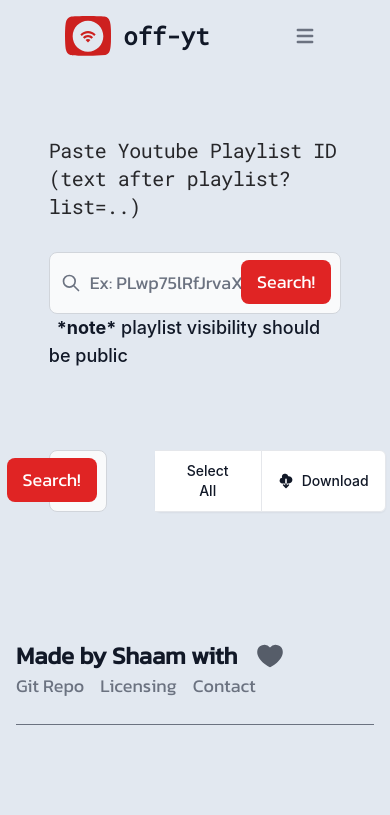
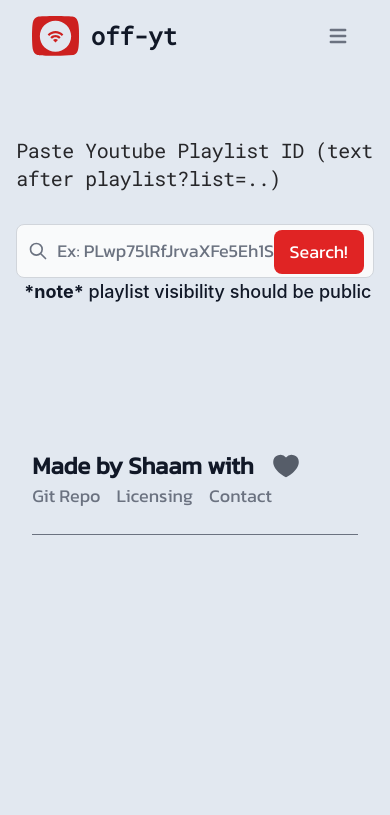
Before and after one commit to Shaam-K/offyt, a Django app: page / in a window 390 px wide. Shown: the top 815 px of the page. Run offline with Django 4.2, Linux system fonts and the light colour scheme; some libraries are stand-ins or nearby versions.

Commit message:
made the site more responsive and better alignment

```diff
--- a/offyt_web/offyt_app/static/css/base.css
+++ b/offyt_web/offyt_app/static/css/base.css
@@ -2,3 +2,18 @@
     width: 100%;
     margin-top: 5rem;
 }
+
+.vid_search_cont {
+    display: none;
+}
+
+nav {
+    height: 20vh;
+}
+
+
+@media only screen and (max-width: 770px) {
+    nav {
+      height: auto;
+    }
+}
--- a/offyt_web/offyt_app/static/css/offyt_app-ui.css
+++ b/offyt_web/offyt_app/static/css/offyt_app-ui.css
@@ -626,6 +626,26 @@
   top: 0px;
 }
 
+.bottom-1 {
+  bottom: 0.25rem;
+}
+
+.bottom-1\.5 {
+  bottom: 0.375rem;
+}
+
+.-bottom-2 {
+  bottom: -0.5rem;
+}
+
+.-bottom-1 {
+  bottom: -0.25rem;
+}
+
+.-bottom-1\.5 {
+  bottom: -0.375rem;
+}
+
 .z-50 {
   z-index: 50;
 }
@@ -795,12 +804,17 @@
   width: 100%;
 }
 
-.w-12 {
-  width: 3rem;
-}
-
-.min-w-full {
-  min-width: 100%;
+.w-11\/12 {
+  width: 91.666667%;
+}
+
+.w-auto {
+  width: auto;
+}
+
+.w-max {
+  width: -moz-max-content;
+  width: max-content;
 }
 
 .max-w-2xl {
@@ -1017,6 +1035,10 @@
   padding: 1.5rem;
 }
 
+.p-3 {
+  padding: 0.75rem;
+}
+
 .px-4 {
   padding-left: 1rem;
   padding-right: 1rem;
@@ -1027,6 +1049,11 @@
   padding-right: 1.25rem;
 }
 
+.px-8 {
+  padding-left: 2rem;
+  padding-right: 2rem;
+}
+
 .py-2 {
   padding-top: 0.5rem;
   padding-bottom: 0.5rem;
@@ -1035,11 +1062,6 @@
 .py-2\.5 {
   padding-top: 0.625rem;
   padding-bottom: 0.625rem;
-}
-
-.px-8 {
-  padding-left: 2rem;
-  padding-right: 2rem;
 }
 
 .pl-10 {
--- a/offyt_web/offyt_app/static/js/checkbox.js
+++ b/offyt_web/offyt_app/static/js/checkbox.js
@@ -1,31 +1,23 @@
 var select_text = document.getElementById('sel_desel_text');
 
+var videos_checkbox = document.querySelectorAll(".video_check");
 
 var sel = false;
 
-
 var check_required = true;
 
+var check_count = 0;
+
 function no_of_checks() {
-    var check_count = 0;
-    var ele_count=document.querySelectorAll(".video_check");
 
-    for(var i=0; i<ele_count.length; i++) {
+    for(var i=0; i<videos_checkbox.length; i++) {
 
-        if(ele_count[i].type == 'checkbox' && ele_count[i].checked == true) {
+        if(videos_checkbox[i].type == 'checkbox' && videos_checkbox[i].checked == true) {
             check_count++;
         }
-
-    }
-
-    if (check_count > 0) {
-        check_required = false;
     }
 }
 
-function required_toggle() {
-    const input_check = document.getElementById('first_name');
-}
 
 function select_all(){
     var ele=document.querySelectorAll(".video_check");
--- a/offyt_web/offyt_app/templates/base.html
+++ b/offyt_web/offyt_app/templates/base.html
@@ -25,10 +25,9 @@
 
     <title>offyt - home</title>
 </head>
-<body class="debug-screens bg-slate-200 dark:bg-zinc-900 transition-colors duration-300">
-
-<div style="display: grid; place-items: center;">
-<nav class= "border-gray-200 w-3/4 mb-16">
+<body class="debug-screens bg-slate-200 dark:bg-zinc-900 transition-colors duration-300 " style="display: grid; place-items: center;">
+<div class="md:w-3/4 w-11/12">
+  <nav class= "border-gray-200 w-full mb-16">
     <div class="max-w-screen-xl flex flex-wrap items-center justify-between mx-auto p-4">
       <a href="" class="flex items-center">
           <img src="{% static 'images/offyt_white.svg' %}" class="h-10 mr-3" alt="offyt logo" />
@@ -56,11 +55,9 @@
       </div>
     </div>
   </nav>
-</div>
 
 
-<div class="input_div mb-12" style="display: grid; place-items: center;">
-  <div class="w-3/4">
+  <div class="input_div mb-12">
       <h1 class="lg:text-2xl text-xl text-zinc-800 dark:text-zinc-300 tracking-tight font-roboto mb-8">Paste Youtube Playlist ID (text after playlist?list=..)</h1>
       <form action="/search" method="get" id="playlist_search">
       <div class="relative">
@@ -69,18 +66,16 @@
                 <path stroke-linecap="round" stroke-linejoin="round" stroke-width="2" d="M21 21l-6-6m2-5a7 7 0 11-14 0 7 7 0 0114 0z"></path></svg>
 
           </div>
-        <input type="search" id="search" name="id" class="block font-kanit w-full p-4 pl-10 text-lg text-gray-900 border border-gray-300 rounded-lg bg-gray-50 focus:ring-red-500 focus:border-red-500 dark:bg-zinc-700 dark:border-gray-600 dark:placeholder-gray-400 dark:text-white dark:focus:ring-red-500 dark:focus:border-red-500" placeholder="Ex: PLwp75lRfJrvaXFe5Eh1SqBOAFknfIjSp7" required>
+          <input type="search" id="search" name="id" class="block font-kanit w-full p-3 pl-10 text-lg text-gray-900 border border-gray-300 rounded-lg bg-gray-50 focus:ring-red-500 focus:border-red-500 dark:bg-zinc-700 dark:border-gray-600 dark:placeholder-gray-400 dark:text-white dark:focus:ring-red-500 dark:focus:border-red-500" placeholder="Ex: PLwp75lRfJrvaXFe5Eh1SqBOAFknfIjSp7" required>
 
-        <button type="submit" class="text-white absolute font-kanit right-2.5 bottom-2.5 bg-red-600 hover:bg-red-800 focus:ring-4 focus:outline-none focus:ring-red-300 font-medium rounded-lg text-lg px-4 py-2 dark:bg-red-600 dark:hover:bg-red-700 dark:focus:ring-red-800">Search!</button>
+          <button type="submit" class="text-white absolute font-kanit right-2.5 bottom-1 bg-red-600 hover:bg-red-800 focus:ring-4 focus:outline-none focus:ring-red-300 font-medium rounded-lg text-lg px-4 py-2 dark:bg-red-600 dark:hover:bg-red-700 dark:focus:ring-red-800">Search!</button>
       </div>
       <label for="remember" class="ml-2 text-lg font-medium text-gray-900 dark:text-gray-300"><b>*note*</b> playlist visibility should be public</label>
       </form>
   </div>
-</div>
 
 
-<div class="playlist-content" style="display: grid; place-items: center;">
-  <div class="w-3/4">
+  <div class="playlist-content">
       <div class="lg:flex gap-4 sm:justify-between mb-8">
         {% for detail in generated_videos %}
           <h1 class="lg:text-2xl text-xl text-zinc-800 dark:text-zinc-300 font-roboto mb-8">Videos in {{ detail.playlist_name }} :</h1>
@@ -93,25 +88,30 @@
         {% endfor %}
       </div>
 
-    <div class="flex justify-between mb-8">
-      <form action="/search/video" method="get" id="fuzzy_vid_search" class="w-2/3 mr-12">
+
+      <div class="vid_search_cont">
+
+        <h1 class="lg:text-2xl text-xl text-zinc-800 dark:text-zinc-300 font-roboto mb-8">Search :</h1>
+
+        <div class="md:flex flex-col gap-4">
+          <form action="/search/video" method="get" id="fuzzy_vid_search" class="w-full">
             <div class="relative">
                 <div class="absolute inset-y-0 left-0 flex items-center pl-3 pointer-events-none">
                     <svg aria-hidden="true" class="w-5 h-5 text-gray-500 dark:text-gray-400" fill="none" stroke="currentColor" viewBox="0 0 24 24" xmlns="http://www.w3.org/2000/svg">
                       <path stroke-linecap="round" stroke-linejoin="round" stroke-width="2" d="M21 21l-6-6m2-5a7 7 0 11-14 0 7 7 0 0114 0z"></path></svg>
 
                 </div>
-            <input type="search" id="search" name="id" class="block font-kanit w-full p-4 pl-10 text-lg text-gray-900 border border-gray-300 rounded-lg bg-gray-50 focus:ring-red-500 focus:border-red-500 dark:bg-zinc-700 dark:border-gray-600 dark:placeholder-gray-400 dark:text-white dark:focus:ring-red-500 dark:focus:border-red-500" placeholder="Ex: PLwp75lRfJrvaXFe5Eh1SqBOAFknfIjSp7" required>
-
-            <button type="submit" class="text-white absolute font-kanit right-2.5 bottom-2.5 bg-red-600 hover:bg-red-800 focus:ring-4 focus:outline-none focus:ring-red-300 font-medium rounded-lg text-lg px-4 py-2 dark:bg-red-600 dark:hover:bg-red-700 dark:focus:ring-red-800">Search!</button>
+                <input type="search" id="search" name="id" class="block font-kanit w-full p-3 pl-10 text-lg text-gray-900 border border-gray-300 rounded-lg bg-gray-50 focus:ring-red-500 focus:border-red-500 dark:bg-zinc-700 dark:border-gray-600 dark:placeholder-gray-400 dark:text-white dark:focus:ring-red-500 dark:focus:border-red-500 md:mb-0 mb-5" placeholder="Ex: PLwp75lRfJrvaXFe5Eh1SqBOAFknfIjSp7" required>
+                <button type="submit" class="text-white absolute font-kanit right-2.5 bottom-1 bg-red-600 hover:bg-red-800 focus:ring-4 focus:outline-none focus:ring-red-300 font-medium rounded-lg text-lg px-4 py-2 dark:bg-red-600 dark:hover:bg-red-700 dark:focus:ring-red-800">Search!</button>
             </div>
           </form>
 
-      <div class="inline-flex rounded-md shadow-sm" role="group">
-        <button id="sel_desel_text" type="button" form="download_video" onclick="toggle_sel_desel()" class="inline-flex items-center px-8 py-2 text-sm font-medium text-gray-900 bg-white border-t border-b border-gray-200 hover:bg-gray-100 hover:text-blue-700 focus:z-10 focus:ring-2 focus:ring-blue-700 focus:text-blue-700 dark:bg-gray-700 dark:border-gray-600 dark:text-white dark:hover:text-white dark:hover:bg-gray-600 dark:focus:ring-blue-500 dark:focus:text-white">
+          <div class="inline-flex shadow-sm gap-4" role="group">
+            <button id="sel_desel_text" type="button" form="download_video" onclick="toggle_sel_desel()" class="rounded-md inline-flex items-center px-8 py-2 text-sm font-medium text-gray-900 bg-gray-50 hover:bg-gray-100 hover:text-red-700 focus:z-10 focus:ring-2 focus:ring-red-700 focus:text-red-700 dark:bg-zinc-700 dark:border-gray-600 dark:text-white dark:hover:bg-gray-600 dark:focus:ring-red-500 dark:focus:text-white">
               Select All
             </button>
-        <button type="submit" form="download_video" class="inline-flex items-center px-4 py-2 text-sm font-medium text-gray-900 bg-white border border-gray-200 rounded-r-md hover:bg-gray-100 hover:text-blue-700 focus:z-10 focus:ring-2 focus:ring-blue-700 focus:text-blue-700 dark:bg-gray-700 dark:border-gray-600 dark:text-white dark:hover:text-white dark:hover:bg-gray-600 dark:focus:ring-blue-500 dark:focus:text-white">
+            <button type="submit" form="download_video" class="rounded-md inline-flex items-center px-8 py-2 text-sm font-medium text-gray-900 bg-gray-50 hover:bg-gray-100 hover:text-red-700 focus:z-10 focus:ring-2 focus:ring-red-700 focus:text-red-700 dark:bg-zinc-700 dark:border-gray-600 dark:text-white dark:hover:bg-gray-600 dark:focus:ring-red-500 dark:focus:text-white">
+
               <svg aria-hidden="true" class="w-4 h-4 mr-2 fill-current" fill="currentColor" viewBox="0 0 20 20" xmlns="http://www.w3.org/2000/svg"><path fill-rule="evenodd" d="M2 9.5A3.5 3.5 0 005.5 13H9v2.586l-1.293-1.293a1 1 0 00-1.414 1.414l3 3a1 1 0 001.414 0l3-3a1 1 0 00-1.414-1.414L11 15.586V13h2.5a4.5 4.5 0 10-.616-8.958 4.002 4.002 0 10-7.753 1.977A3.5 3.5 0 002 9.5zm9 3.5H9V8a1 1 0 012 0v5z" clip-rule="evenodd"></path></svg>
               Download
             </button>
@@ -119,8 +119,13 @@
 
         </div>
 
+      </div>
 
-    <form action="get" id="download_video" class="bg-zinc-900 dark:bg-gray-200 shadow">
+
+
+
+
+      <form method="get" action="/search/download" id="download_video" class="bg-zinc-900 dark:bg-gray-200 shadow">
       <div class="divide-y divide-dotted divide-gray-500">
       {% for video in playlist_details %}
         <div class="flex flex-1 justify-between lg:p-4 p-2">
@@ -129,14 +134,12 @@
               <p class="lg:text-md text-md text-gray-200 dark:text-gray-800">Author: {{ video.author }}</p>
             </div>
             <div>
-            <input id="default-checkbox" value="{{ video.link }}" class="video_check" type="checkbox" value="" class="w-4 h-4 text-blue-600 bg-gray-100 border-gray-300 rounded focus:ring-blue-500 dark:focus:ring-blue-600 dark:ring-offset-gray-800 focus:ring-2 dark:bg-gray-700 dark:border-gray-600" required>
+              <input id="video_checkbox" value="{{ video.link }}" name="check_vid" class="video_check" type="checkbox" class="w-4 h-4 text-blue-600 bg-gray-100 border-gray-300 rounded focus:ring-blue-500 dark:focus:ring-blue-600 dark:ring-offset-gray-800 focus:ring-2 dark:bg-gray-700 dark:border-gray-600">
             </div>
         </div>
         {% endfor %}
       </form>
-    </div>
 
-  </div>
     </div>
 
 
@@ -259,8 +262,12 @@
     </div>
   </footer>
 
+
+</div>
+
+
 <script src="https://cdnjs.cloudflare.com/ajax/libs/flowbite/1.6.4/flowbite.min.js"></script>
-
+<script src="{% static 'js/checkbox.js' %}"></script>
 <script>
 var themeToggleDarkIcon = document.getElementById('theme-toggle-dark-icon');
 var themeToggleLightIcon = document.getElementById('theme-toggle-light-icon');
@@ -303,6 +310,5 @@
 
 });
 </script>
-<script src="{% static 'js/checkbox.js' %}"></script>
 </body>
 </html>
--- a/offyt_web/offyt_app/views.py
+++ b/offyt_web/offyt_app/views.py
@@ -65,7 +65,7 @@
         video_status = []
 
         playlist_schema = {
-            'playlist_name ': str(directory),
+            'playlist_name ': str(playlist.title),
             'exception_check': exception_count,
             'total_generated': generated_links
         }
@@ -78,3 +78,16 @@
     context = {'playlist_details': playlist_video_info, 'generated_videos': video_status}
 
     return render(request, 'base.html', context)
+
+
+def playlist_download(request):
+
+    if request.method == "GET":
+        video_download = list(request.GET['check_vid'])
+
+        for item in video_download:
+            print(item, end="")
+
+    context = {}
+
+    return render(request, 'base.html', context)
--- a/offyt_web/offyt_web/urls.py
+++ b/offyt_web/offyt_web/urls.py
@@ -17,10 +17,11 @@
 from django.contrib import admin
 from django.urls import path
 
-from offyt_app.views import home_view,playlist_view
+from offyt_app.views import home_view,playlist_view,playlist_download
 
 urlpatterns = [
     path('', home_view),
     path('search/', playlist_view, name="playlist_search"),
+    path('search/download', playlist_download, name="download_video"),
     path('admin/', admin.site.urls),
 ]
```
Also changed, not shown: other parts of offyt_web/offyt_app/static/css/offyt_app-ui.css (+61 -19 lines). Lines whose indentation alone changed are shown as unchanged.
